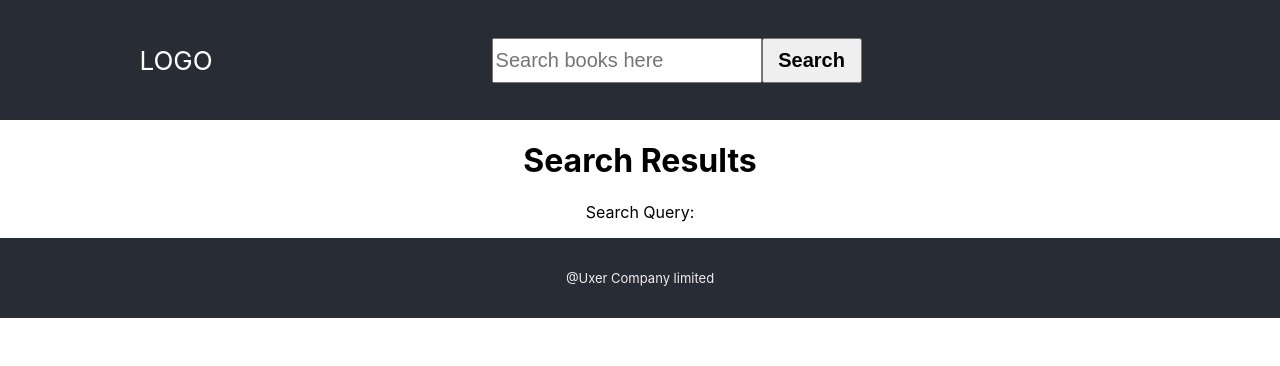
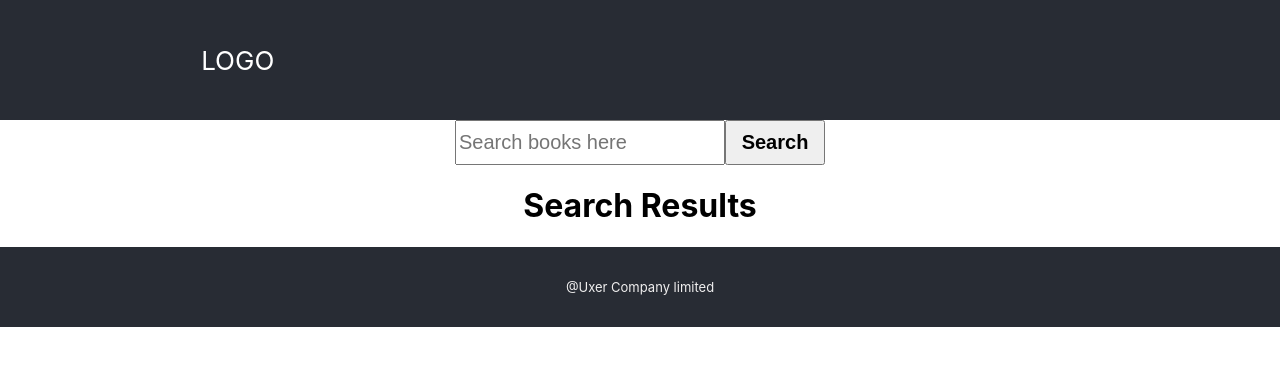
Before and after one commit to Hamza1610/UxerDL-Alx, a React (Create React App) app in the folder frontend/: page /api/search in a window 1280 px wide. Shown: the top 366 px of the page. Built offline with nearby package versions, Linux system fonts and the light colour scheme.

Commit message:
Removed search bar

```diff
--- a/frontend/src/App.js
+++ b/frontend/src/App.js
@@ -1,6 +1,6 @@
 import './App.css';
-import { useState } from "react";
-import { BrowserRouter as Router, Route, Switch, useHistory} from "react-router-dom";
+
+import { BrowserRouter as Router, Route, Switch} from "react-router-dom";
 // components
 import List from "./components/List";
 import Header from "./components/Header";
@@ -9,47 +9,18 @@ import Upload from "./components/Upload";
 import Search from "./components/Search";
 
 function App() {
-  const [searchData, setSearchData] = useState('');
-  const [data, setData] = useState([]);
-  const history = useHistory();
-
-  // Function to handle the API request and update the data state
-  const handleSearch = async (searchValue) => {
-
-    try {
-      const response = await fetch('/api/search', {
-      method: 'POST',
-      body: JSON.stringify({ searchedFile: searchValue }),
-      headers: {
-        'Content-Type': 'application/json',
-      },
-    });
-
-    if (!response.ok) {
-      console.log('Error');
-      return;
-    }
-
-    const responseData = await response.json();
-    setData(responseData); // Update the data state with the fetched results
-    history.push('/api/search'); // Navigate to the '/api/search' route
-    } catch (error) {
-      console.error('Error:', error);
-    }
-
-  };
 
   return (
     <Router>
     <div className="App">
-      <Header  searchData={searchData}  onSearch={handleSearch} />
+      <Header />
       <div className='contents'>
         <Switch>
           <Route exact path='/api/'>
             <List />
           </Route>
           <Route exact path='/api/search'>
-            <Search  searchData={searchData} data={data} />
+            <Search />
           </Route>
           <Route exact path='/api/upload'>
             <Upload />
--- a/frontend/src/components/Header.js
+++ b/frontend/src/components/Header.js
@@ -1,38 +1,12 @@
-import { useState } from 'react';
-import { Link } from 'react-router-dom';
-const Header = ({ searchData, onSearch }) => {
-  const [searchedFile, setSearchedFile] = useState('');
 
-  const submitHandler = (e) => {
-    e.preventDefault();
-    onSearch(searchedFile); // Call the onSearch function passed as a prop
-    setSearchedFile(''); // Clear the input after submitting the form
-  };
-
-  const inputReset = (e) => {
-    e.preventDefault();
-    setSearchedFile('');
-    console.log('Input Reset Clicked');
-  };
+const Header = () => {
 
   return (
     <header className="App-header">
       <div>LOGO</div>
-      <form className="searchForm" onSubmit={submitHandler}>
-        <input
-          type="search"
-          name="searchedFile"
-          placeholder="Search books here"
-          onChange={(e) => setSearchedFile(e.target.value)}
-          value={searchedFile}
-          className="searchInput"
-          required
-        />
+      <div className=''>
 
-        <Link to="/api/search"><button className="searchButton" type="submit" onClick={inputReset}>
-          <b>Search</b>
-        </button></Link>
-      </form>
+      </div>
       <div>
         <i className="menuIcon" />
       </div>
--- a/frontend/src/components/Search.js
+++ b/frontend/src/components/Search.js
@@ -1,17 +1,62 @@
+import { useState } from "react";
+import Card from "./card";
 
-const Search = ({ searchData, data }) => {
+const Search = () => {
+  const [data, setData] = useState([]);
+  const [searchedFile, setSearchedFile] = useState('');
+
+  // Function to handle the API request and update the data state
+  const handleSearch = async () => {
+
+    try {
+      const response = await fetch('/api/search', {
+      method: 'POST',
+      body: JSON.stringify({ searchedFile: searchedFile }),
+      headers: {
+        'Content-Type': 'application/json',
+      },
+    });
+
+    if (!response.ok) {
+      console.log('Error');
+      return;
+    }
+
+    const json = await response.json();
+    console.log(json);
+    setData(json); // Update the data state with the fetched results
+    } catch (error) {
+      console.error('Error:', error);
+    }
+
+  };
 
   return (
 
     <div className="search-div">
-      <h1>Search Results</h1>
-      <p>Search Query: {searchData}</p>
+      <form className="searchForm" onSubmit={handleSearch}>
+        <input
+          type="search"
+          name="searchedFile"
+          placeholder="Search books here"
+          onChange={(e) => setSearchedFile(e.target.value)}
+          value={searchedFile}
+          className="searchInput"
+          required
+        />
 
-      <ul>
-        {data.map((item, index) => (
-          <li key={index}>{item}</li>
-        ))}
-      </ul>
+        <button className="searchButton" type="submit" >
+          <b>Search</b>
+        </button>
+      </form>
+      <div>
+        <h1>Search Results</h1>
+        <div className="listRow">
+                  {data && data.map((item) => (
+                      <Card key={item._id} list={item} error={item.error}/>
+                  ))}
+        </div>
+      </div>
     </div>
   )
 }
```
